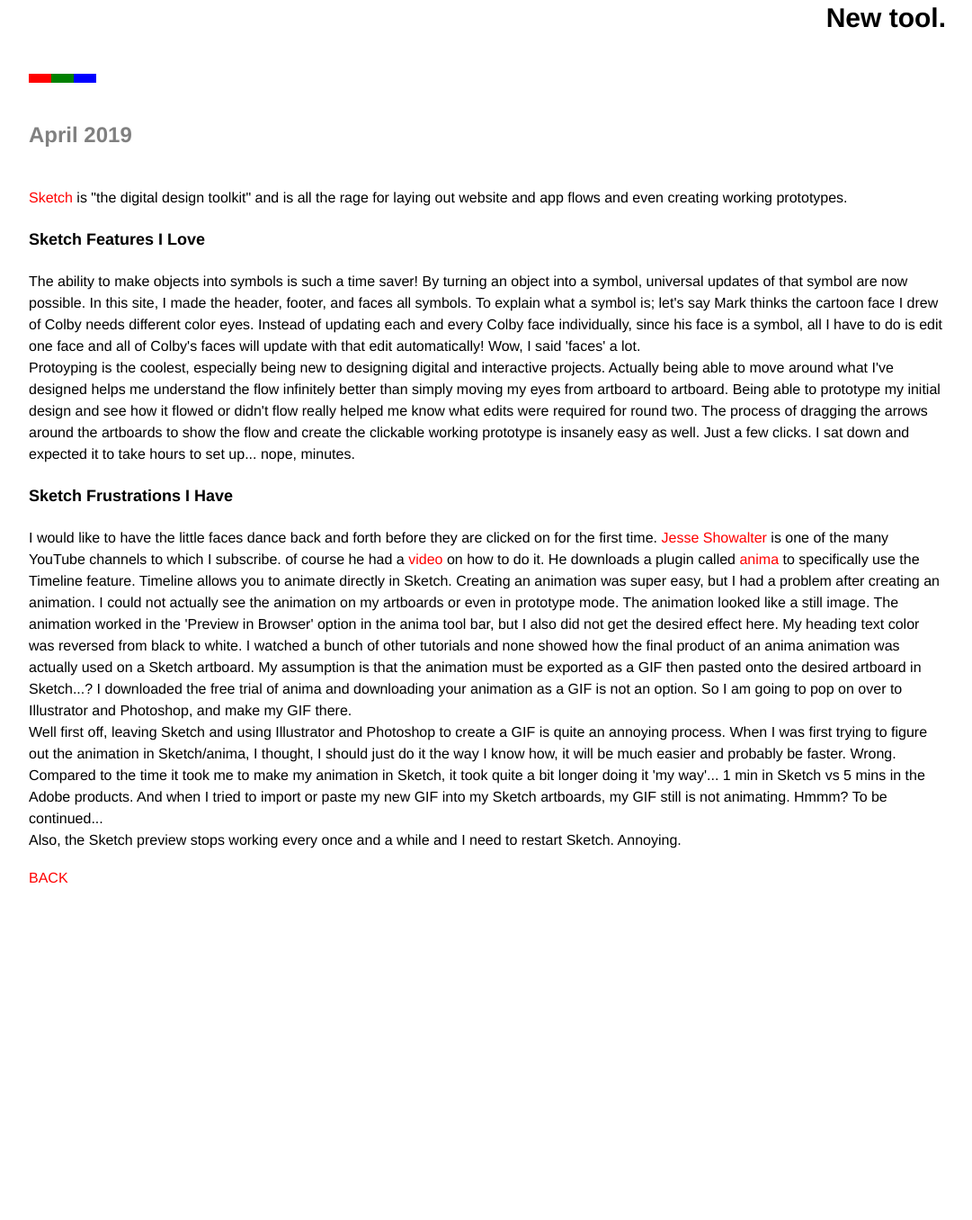
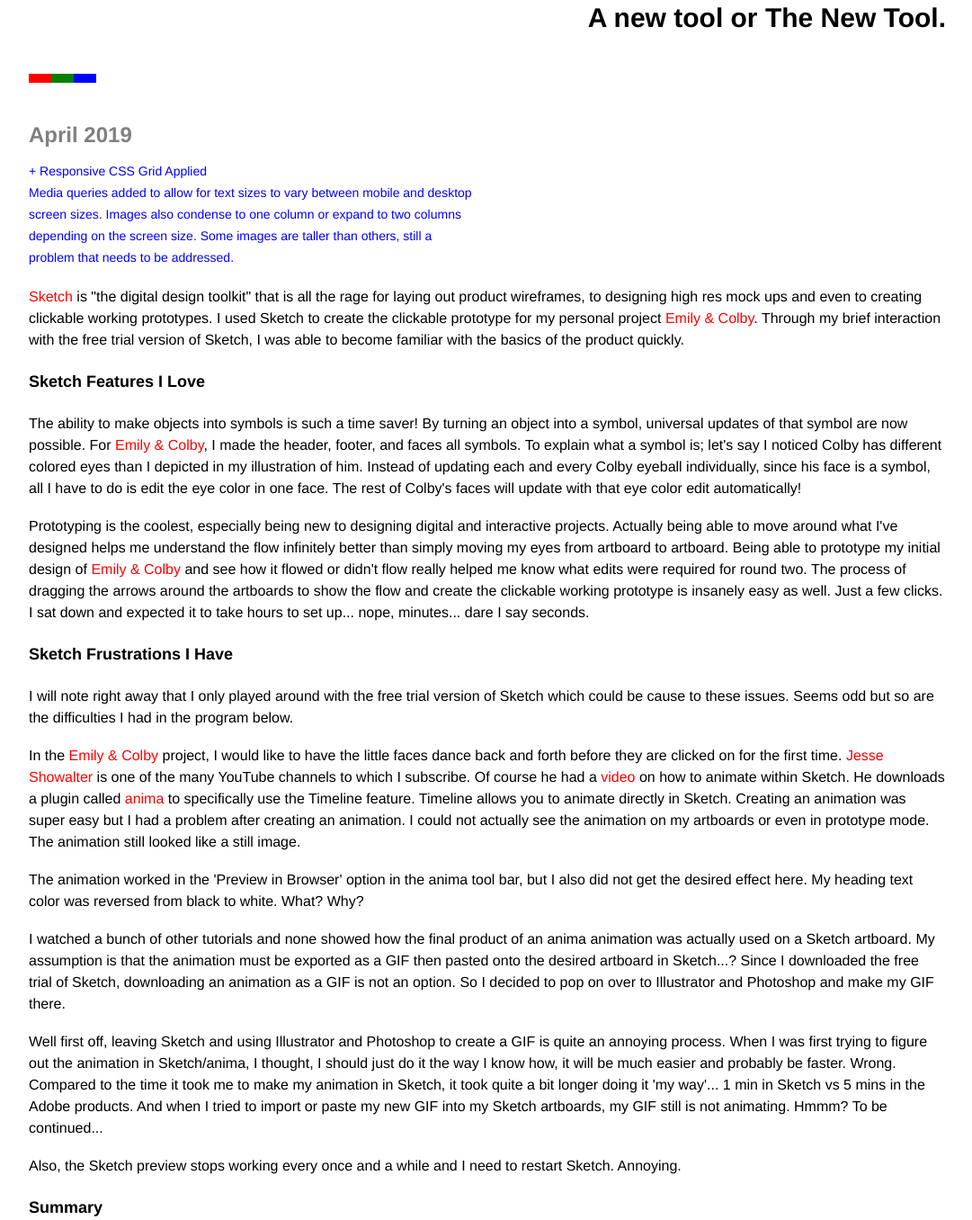
Before and after one commit to qfarenwald/developingdeveloper, a plain HTML site: page sketch.html in a window 1280 px wide. Shown: the part 228-1584 px from the top of the page at 90% size, without its empty margins (98-1179 px from the left). Before the commit the page ends 1244 px from the top, so only its background shows below. Drawn offline with Linux system fonts and the light colour scheme.

Commit message:
edits and new sketch

```diff
--- a/sketch.html
+++ b/sketch.html
@@ -15,7 +15,7 @@
   </div>
   <div id="title">
     <h1>Sketch</h1>
-    <h2>New tool.</h2>
+    <h2>A new tool or The New Tool.</h2>
   </div>
   <div class="boxrow">
     <div class="boxred"></div>
@@ -24,17 +24,32 @@
  </div>
   <div id="date">
     <h3>April 2019</h3>
+    <div class="newfeat">
+    <p><small>+ Responsive CSS Grid Applied</small></p>
+    <p><small>Media queries added to allow for text sizes to vary between mobile and desktop screen sizes. Images also condense to one column or expand to two columns depending on the screen size. Some images are taller than others, still a problem that needs to be addressed.</small></p>
+    </div>
   </div>
   <div id="text">
-    <p><a href="https://www.sketchapp.com/" target="_blank">Sketch</a> is "the digital design toolkit" and is all the rage for laying out website and app flows and even creating working prototypes.</p>
+    <p><a href="https://www.sketchapp.com/" target="_blank">Sketch</a> is "the digital design toolkit" that is all the rage for laying out product wireframes, to designing high res mock ups and even to creating clickable working prototypes. I used Sketch to create the clickable prototype for my personal project <a href="https://qfarenwald.github.io/developingdeveloper/emilyandcolby" target="_blank">Emily & Colby</a>. Through my brief interaction with the free trial version of Sketch, I was able to become familiar with the basics of the product quickly.</p>
       <h4>Sketch Features I Love</h4>
-        <p> The ability to make objects into symbols is such a time saver! By turning an object into a symbol, universal updates of that symbol are now possible. In this site, I made the header, footer, and faces all symbols. To explain what a symbol is; let's say Mark thinks the cartoon face I drew of Colby needs different color eyes. Instead of updating each and every Colby face individually, since his face is a symbol, all I have to do is edit one face and all of Colby's faces will update with that edit automatically! Wow, I said 'faces' a lot.</p>
-        <p>Protoyping is the coolest, especially being new to designing digital and interactive projects. Actually being able to move around what I've designed helps me understand the flow infinitely better than simply moving my eyes from artboard to artboard. Being able to prototype my initial design and see how it flowed or didn't flow really helped me know what edits were required for round two. The process of dragging the arrows around the artboards to show the flow and create the clickable working prototype is insanely easy as well. Just a few clicks. I sat down and expected it to take hours to set up... nope, minutes.</p>
+        <p> The ability to make objects into symbols is such a time saver! By turning an object into a symbol, universal updates of that symbol are now possible. For <a href="https://qfarenwald.github.io/developingdeveloper/emilyandcolby" target="_blank">Emily & Colby</a>, I made the header, footer, and faces all symbols. To explain what a symbol is; let's say I noticed Colby has different colored eyes than I depicted in my illustration of him. Instead of updating each and every Colby eyeball individually, since his face is a symbol, all I have to do is edit the eye color in one face. The rest of Colby's faces will update with that eye color edit automatically!</p>
+        <br>
+        <p>Prototyping is the coolest, especially being new to designing digital and interactive projects. Actually being able to move around what I've designed helps me understand the flow infinitely better than simply moving my eyes from artboard to artboard. Being able to prototype my initial design of <a href="https://qfarenwald.github.io/developingdeveloper/emilyandcolby" target="_blank">Emily & Colby</a> and see how it flowed or didn't flow really helped me know what edits were required for round two. The process of dragging the arrows around the artboards to show the flow and create the clickable working prototype is insanely easy as well. Just a few clicks. I sat down and expected it to take hours to set up... nope, minutes... dare I say seconds.</p>
       <h4>Sketch Frustrations I Have</h4>
-        <p>I would like to have the little faces dance back and forth before they are clicked on for the first time. <a href="https://www.youtube.com/channel/UCvBGFeXbBrq3W9_0oNLJREQ" target="_blank">Jesse Showalter</a> is one of the many YouTube channels to which I subscribe. of course he had a <a href="https://www.youtube.com/watch?v=JJqPVOapq7A" target="_blank">video</a> on how to do it. He downloads a plugin called <a href="https://timeline.animaapp.com/" target="_blank">anima</a> to specifically use the Timeline feature. Timeline allows you to animate directly in Sketch. Creating an animation was super easy, but I had a problem after creating an animation. I could not actually see the animation on my artboards or even in prototype mode. The animation looked like a still image. The animation worked in the 'Preview in Browser' option in the anima tool bar, but I also did not get the desired effect here. My heading text color was reversed from black to white. I watched a bunch of other tutorials and none showed how the final product of an anima animation was actually used on a Sketch artboard. My assumption is that the animation must be exported as a GIF then pasted onto the desired artboard in Sketch...? I downloaded the free trial of anima and downloading your animation as a GIF is not an option. So I am going to pop on over to Illustrator and Photoshop, and make my GIF there.</p>
+        <p>I will note right away that I only played around with the free trial version of Sketch which could be cause to these issues. Seems odd but so are the difficulties I had in the program below.</p>
+        <br>
+        <p>In the <a href="https://qfarenwald.github.io/developingdeveloper/emilyandcolby" target="_blank">Emily & Colby</a> project, I would like to have the little faces dance back and forth before they are clicked on for the first time. <a href="https://www.youtube.com/channel/UCvBGFeXbBrq3W9_0oNLJREQ" target="_blank">Jesse Showalter</a> is one of the many YouTube channels to which I subscribe. Of course he had a <a href="https://www.youtube.com/watch?v=JJqPVOapq7A" target="_blank">video</a> on how to animate within Sketch. He downloads a plugin called <a href="https://timeline.animaapp.com/" target="_blank">anima</a> to specifically use the Timeline feature. Timeline allows you to animate directly in Sketch. Creating an animation was super easy but I had a problem after creating an animation. I could not actually see the animation on my artboards or even in prototype mode. The animation still looked like a still image. </p>
+        <br>
+          <p>The animation worked in the 'Preview in Browser' option in the anima tool bar, but I also did not get the desired effect here. My heading text color was reversed from black to white. What? Why?</p>
+          <br>
+             <p>I watched a bunch of other tutorials and none showed how the final product of an anima animation was actually used on a Sketch artboard. My assumption is that the animation must be exported as a GIF then pasted onto the desired artboard in Sketch...? Since I downloaded the free trial of Sketch, downloading an animation as a GIF is not an option. So I decided to pop on over to Illustrator and Photoshop and make my GIF there.</p>
+        <br>
         <p>Well first off, leaving Sketch and using Illustrator and Photoshop to create a GIF is quite an annoying process. When I was first trying to figure out the animation in Sketch/anima, I thought, I should just do it the way I know how, it will be much easier and probably be faster. Wrong. Compared to the time it took me to make my animation in Sketch, it took quite a bit longer doing it 'my way'... 1 min in Sketch vs 5 mins in the Adobe products. And when I tried to import or paste my new GIF into my Sketch artboards, my GIF still is not animating. Hmmm? To be continued...</p>
+        <br>
         <p>Also, the Sketch preview stops working every once and a while and I need to restart Sketch. Annoying.</p>
-        <br>
+        <h4>Summary</h4>
+          <p>I have just barely scratched the surface of Sketch. During my quick exploration I found aspects I loved and an almost equal amount of aspects that frustrated me. Perhaps user error, perhaps not. As I continue to work in Sketch and perhaps competitor programs like <a href="https://www.figma.com/" target="_blank">Figma</a> or <a href="https://www.adobe.com/products/xd.html" target="_blank">Adobe XD</a>, I will be able to update this post with more educated feedback and comparisons.</p>
+          <br>
         <p><a href="https://qfarenwald.github.io/developingdeveloper/">BACK</a></p>
 
     </div>
```
Also changed, not shown: emilyandcolby.html (+2 -1 lines), index.html (+5 -0 lines), terminal.html (+1 -2 lines).
